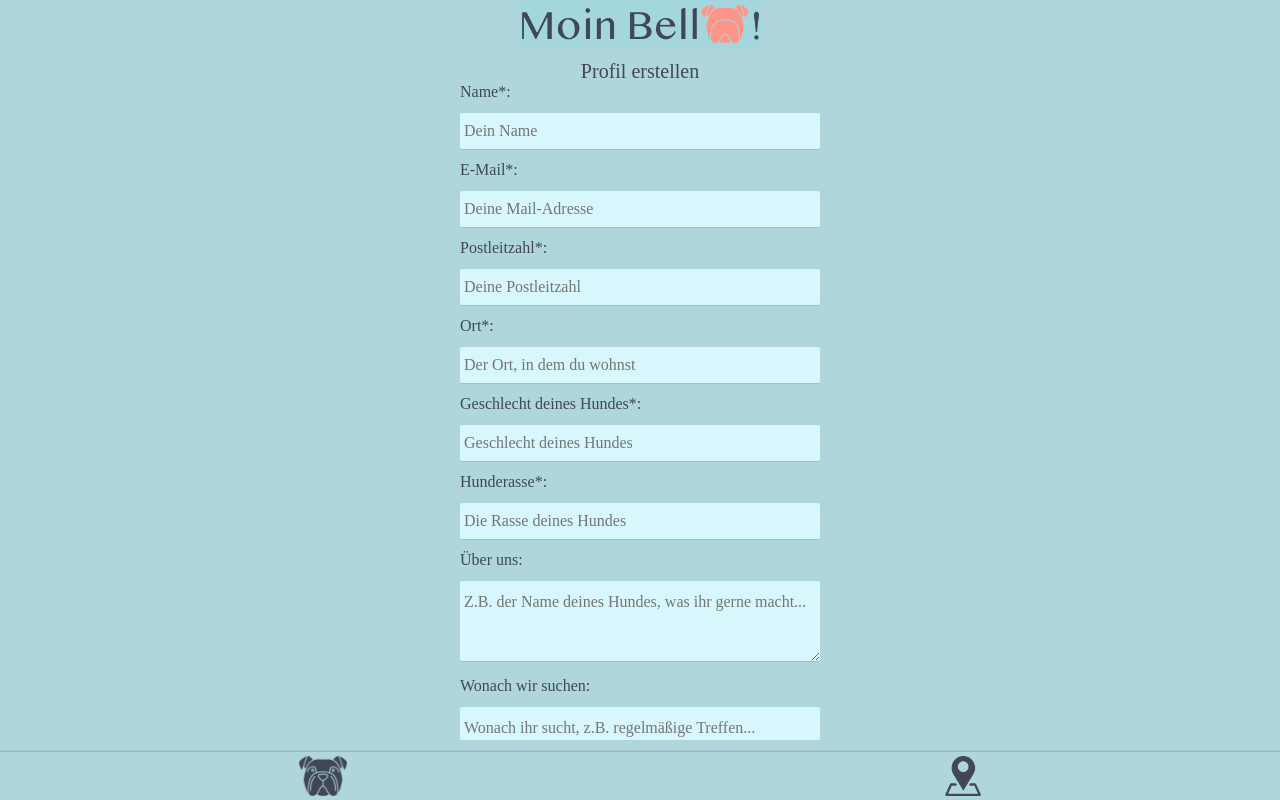
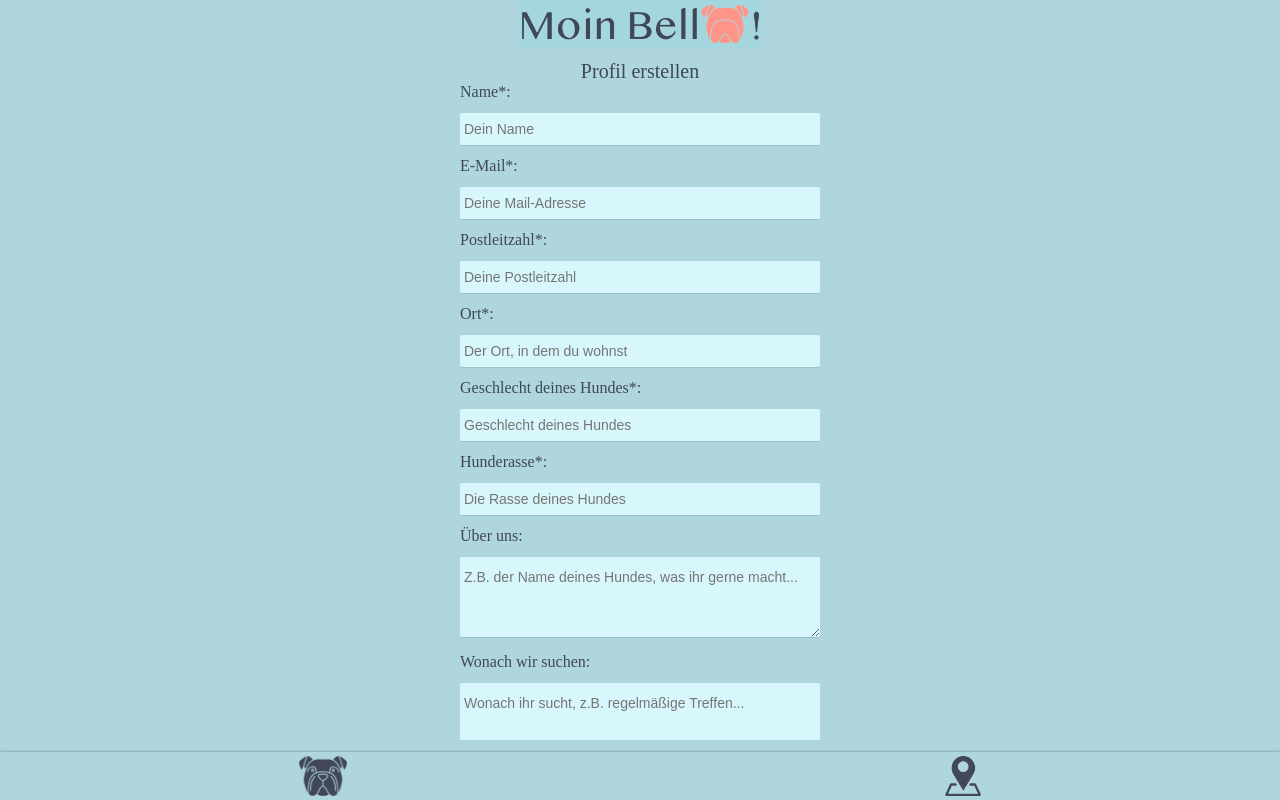
Before and after one commit to angelinakropmanns/moinbella, a React (Create React App) app: page /create in a window 1280 px wide. Built offline with nearby package versions, Linux system fonts and the light colour scheme.

Commit message:
change styling of the search field

```diff
--- a/src/components/Filter.js
+++ b/src/components/Filter.js
@@ -1,12 +1,42 @@
 import React from 'react'
+import PropTypes from 'prop-types'
+import styled from 'styled-components/macro'
+
+Filter.propTypes = {
+  setSearchResult: PropTypes.func,
+}
 
 export default function Filter({ setSearchResult }) {
   return (
-    <form>
-      <input type="search" onChange={(event) => handleChange(event)} />
-    </form>
+    <FilterStyled>
+      <InputStyled
+        type="search"
+        onChange={(event) => handleChange(event)}
+        placeholder="Suche nach Name oder PLZ"
+      />
+    </FilterStyled>
   )
   function handleChange(event) {
     setSearchResult(event.target.value)
   }
 }
+
+const FilterStyled = styled.form`
+  display: flex;
+  justify-content: right;
+  margin-top: 16px;
+  margin-right: 4px;
+`
+
+const InputStyled = styled.input`
+  width: 164px;
+  height: 28px;
+  font-family: sans-serif;
+  font-size: 12px;
+  font-weight: 100;
+  border-radius: 4px;
+  border: 0.5px solid #414756;
+  background-color: #d3e7ea;
+  color: #353b40;
+  padding: 4px;
+`
--- a/src/pages/CreatePage.js
+++ b/src/pages/CreatePage.js
@@ -138,13 +138,14 @@ const FormStyled = styled.form`
 `
 
 const StyledInput = styled.input`
-  height: 36px;
+  height: 32px;
   width: 360px;
   border: 0;
   border-radius: 2px;
   padding: 4px;
-  font-family: serif;
-  font-size: 16px;
+  font-family: sans-serif;
+  font-size: 14px;
+  font-weight: 100;
   margin-top: 12px;
   margin-bottom: 12px;
   box-shadow: 0 1px 1px 0 rgba(0, 0, 0, 0.1);
@@ -158,8 +159,9 @@ const StyledInputLong = styled.textarea`
   border-radius: 2px;
   padding-top: 12px;
   padding-left: 4px;
-  font-family: serif;
-  font-size: 16px;
+  font-family: sans-serif;
+  font-size: 14px;
+  font-weight: 100;
   margin-top: 12px;
   margin-bottom: 12px;
   background-color: #d8f7fc;
```
